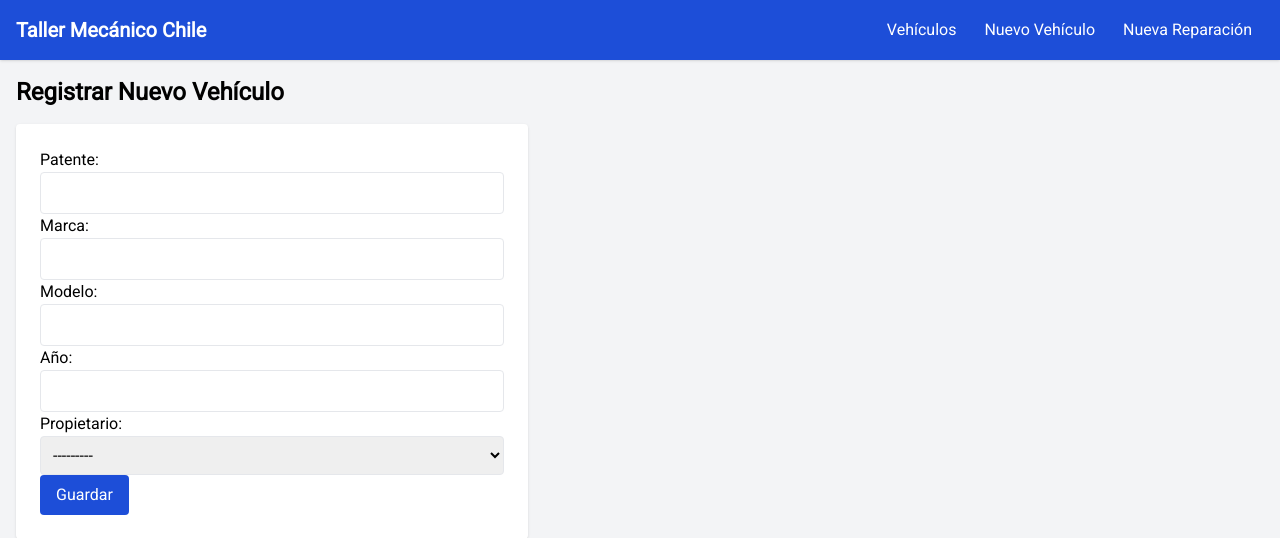
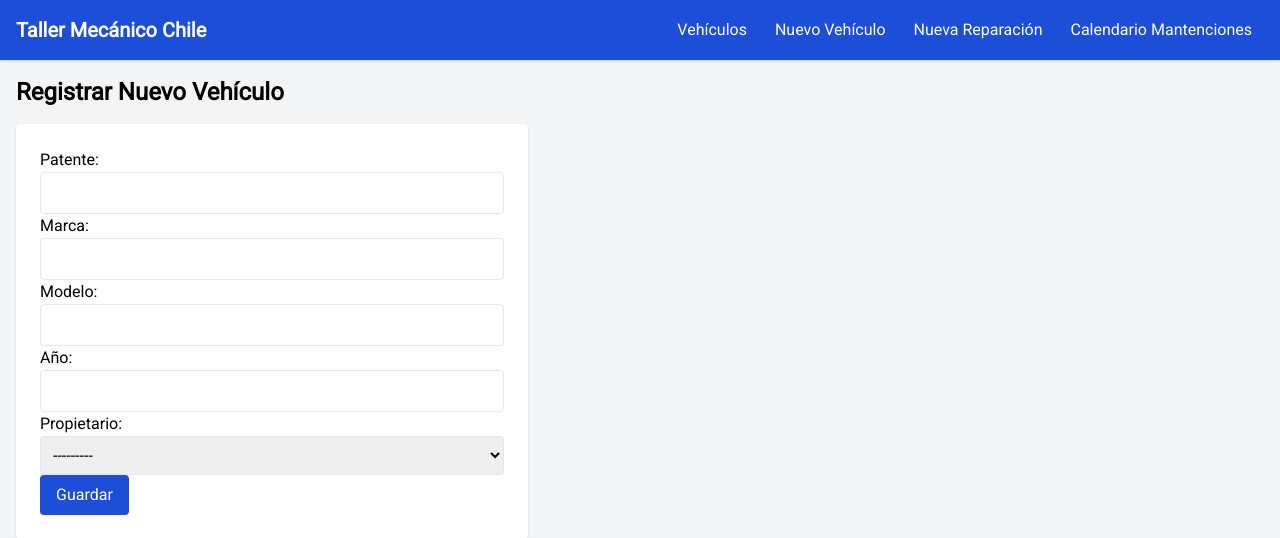
Before and after one commit to p-osorioy-duoc/blackboxai-1746039394065, a Django app: page /vehiculo/nuevo/ in a window 1280 px wide. Shown: the top 538 px of the page. Run offline with Django 5.2, Linux system fonts and the light colour scheme; data that the repository does not hold is empty; parts of the project's set-up code (start-up, migrations or seed data) failed here and were passed over; some libraries are stand-ins or nearby versions.

Commit message:
Add workshop/templates/workshop/base.html 1746040813376

```diff
--- a/workshop/templates/workshop/base.html
+++ b/workshop/templates/workshop/base.html
@@ -16,6 +16,7 @@
                 <a href="{% url 'vehicle_list' %}" class="px-3 py-2 hover:bg-blue-600 rounded">Vehículos</a>
                 <a href="{% url 'vehicle_create' %}" class="px-3 py-2 hover:bg-blue-600 rounded">Nuevo Vehículo</a>
                 <a href="{% url 'repair_create' %}" class="px-3 py-2 hover:bg-blue-600 rounded">Nueva Reparación</a>
+                <a href="{% url 'maintenance_calendar' %}" class="px-3 py-2 hover:bg-blue-600 rounded">Calendario Mantenciones</a>
             </nav>
         </div>
     </header>
```
